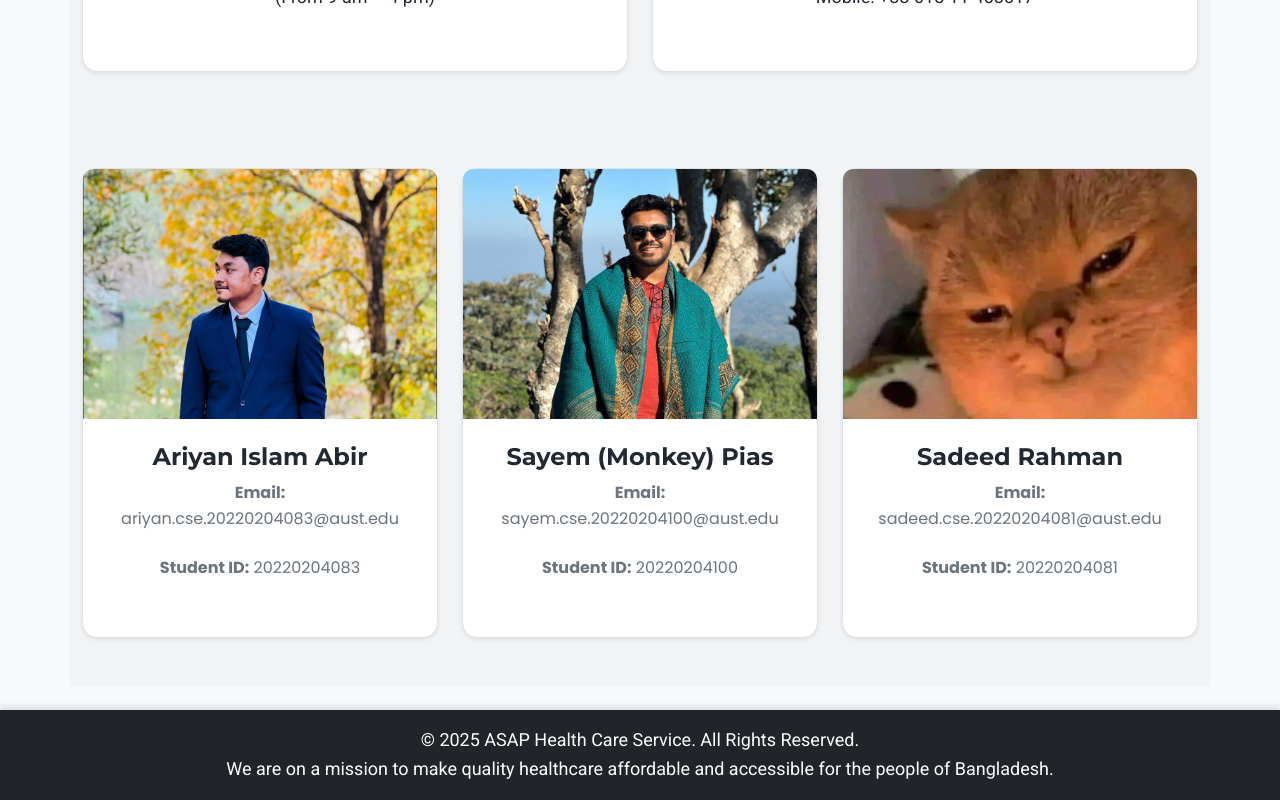
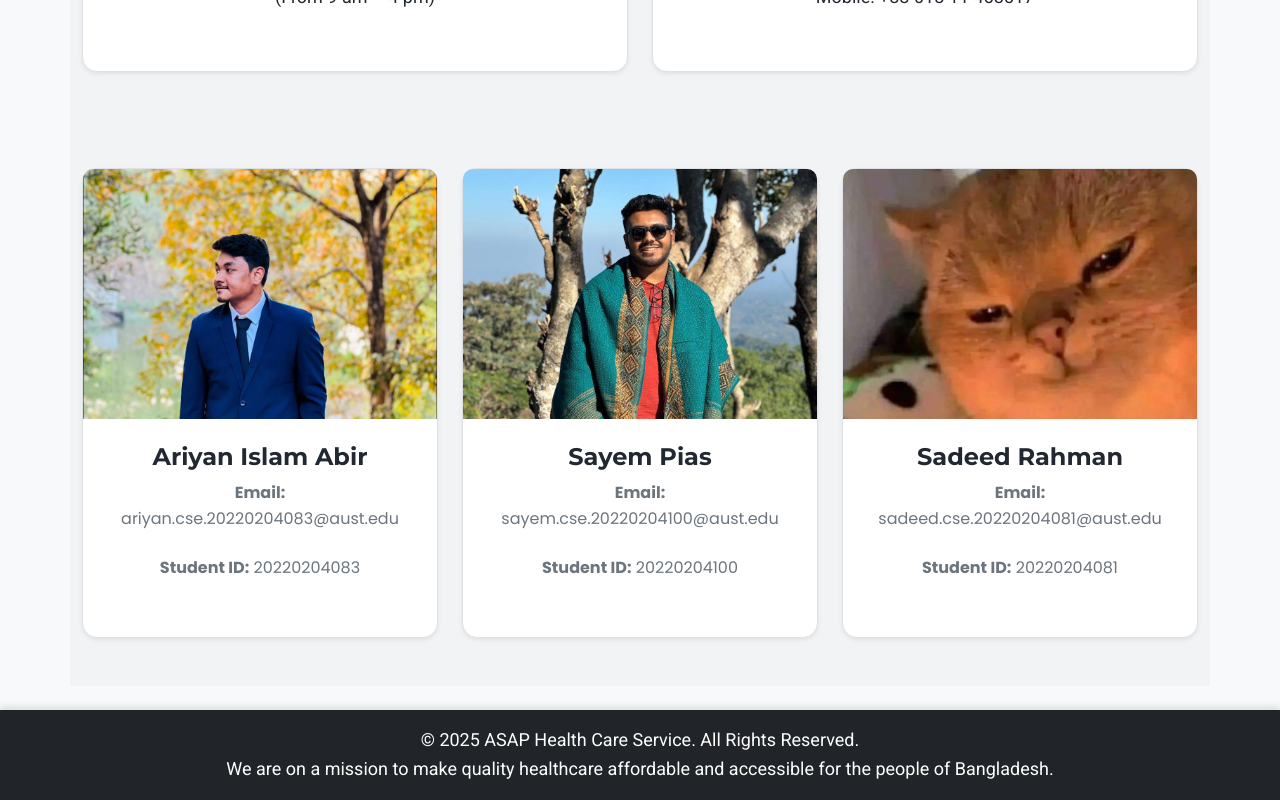
Before and after one commit to SadeedRahman1411/Mern-Healthcare, a React (Create React App) app in the folder client2/: page /contactus in a window 1280 px wide. Shown: the part 826-1626 px from the top of the page. Built offline with nearby package versions, Linux system fonts and the light colour scheme.

Commit message:
contact us , FAQ and footer

```diff
--- a/client2/src/pages/ContactUs.js
+++ b/client2/src/pages/ContactUs.js
@@ -15,7 +15,7 @@ const developers = [
     img: dev1,
   },
   {
-    name: "Sayem (Monkey) Pias",
+    name: "Sayem Pias",
     email: "sayem.cse.20220204100@aust.edu",
     studentId: "20220204100",
     img: dev2,
```
